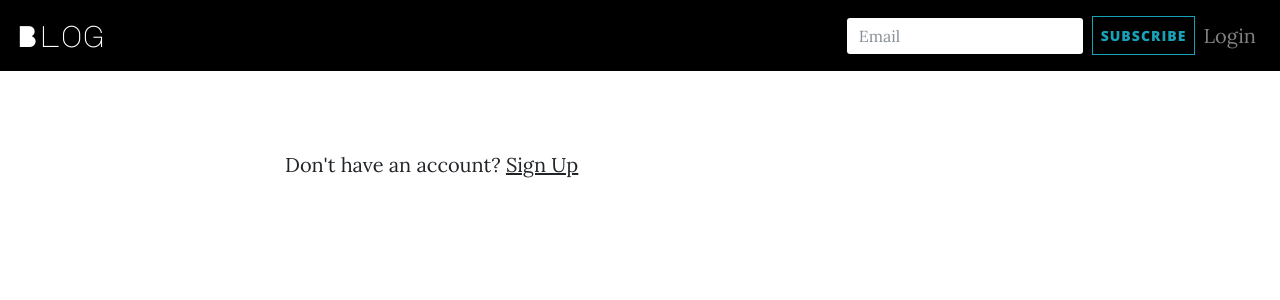
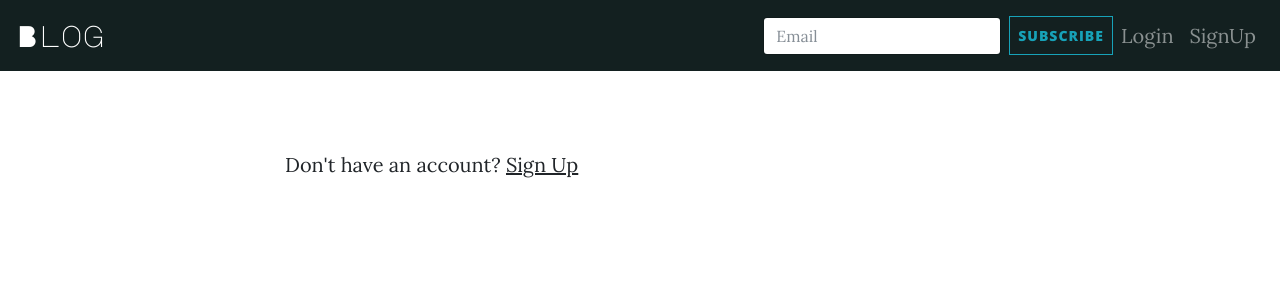
Before and after one commit to pascaline-irabaruta/Blog-home, a Python web app: template app/templates/auth/login.html in a window 1280 px wide. Shown: the top 300 px of the page. Run offline with Jinja, Linux system fonts and the light colour scheme; the template is opened without the code that fills it, so the values that code supplies are empty; some libraries are stand-ins or nearby versions.

Commit message:
added a link to sign up

```diff
--- a/app/templates/base.html
+++ b/app/templates/base.html
@@ -25,7 +25,7 @@
 </head>
 <body>
 
-  <nav class="navbar navbar-expand-lg navbar-dark fixed-top" style="background-color: #000;">
+  <nav class="navbar navbar-expand-lg navbar-dark fixed-top" style="background-color:rgb(19, 32, 32);">
     <a class="navbar-brand" href="/" style="font-family: 'Major Mono Display', monospace; font-size: 30px">Blog</a>
     <button class="navbar-toggler" type="button" data-toggle="collapse" data-target="#navbarSupportedContent"
       aria-controls="navbarSupportedContent" aria-expanded="false" aria-label="Toggle navigation">
@@ -62,6 +62,9 @@
           <li class="nav-item">
             <a class="nav-link" href="/authenticate/login">Login</a>
           </li>
+          <li class="nav-item">
+            <a class="nav-link" href="/authenticate/signup">SignUp</a>
+          </li>
           {%endif%}
         </ul>
       </div>
```
